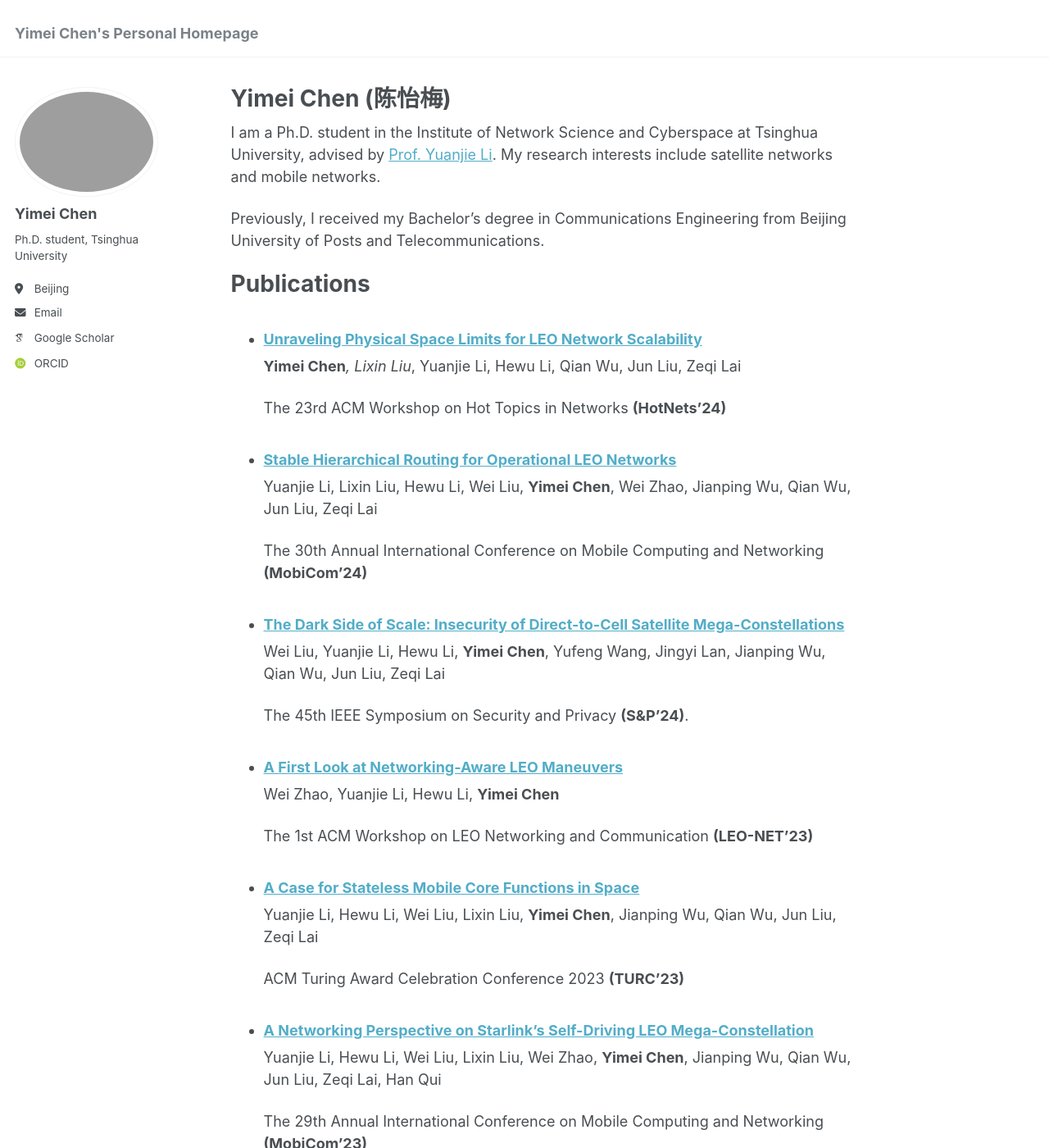
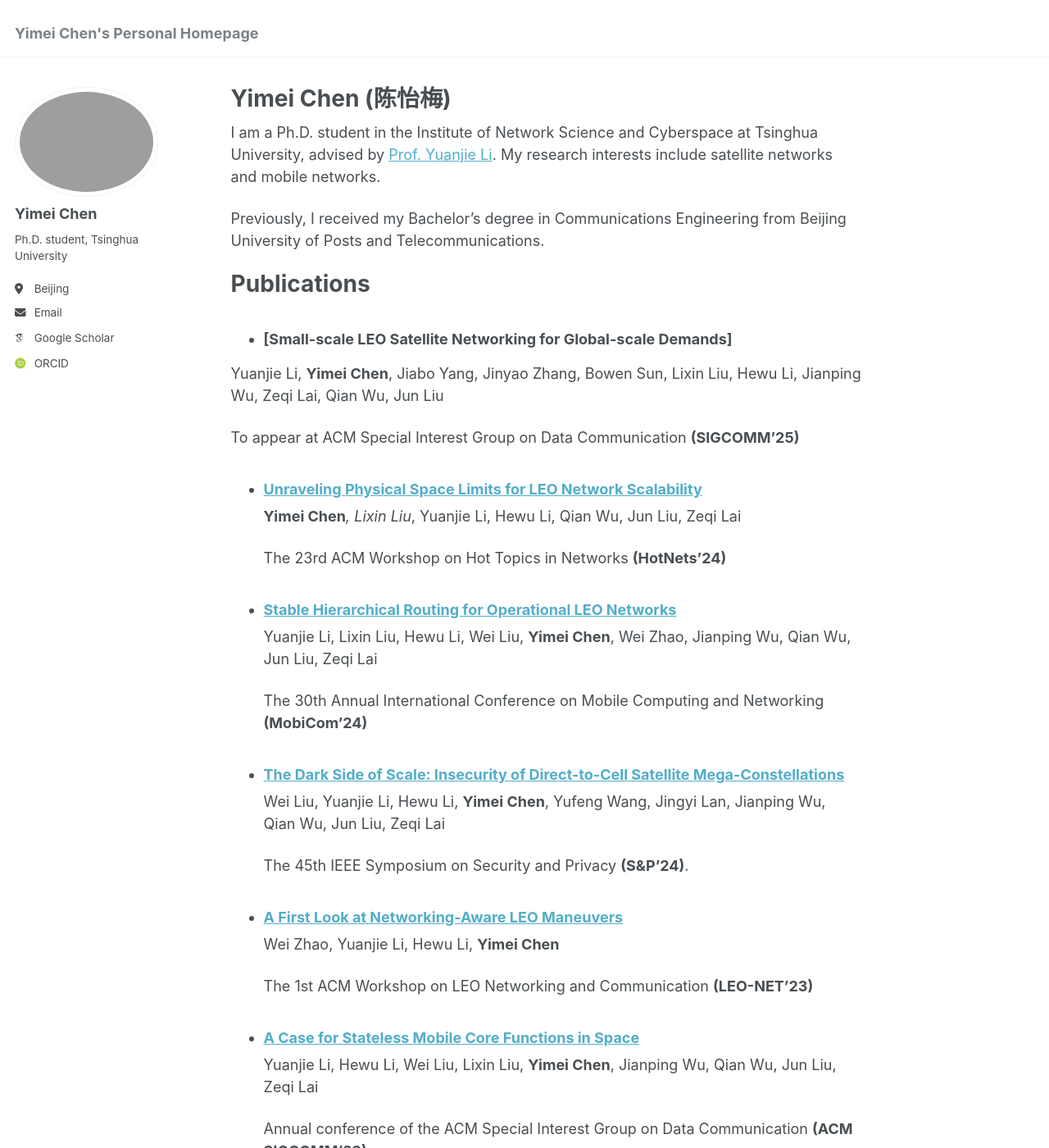
Before and after one commit to cym-network/cym-network.github.io, a Jekyll site: the page built from _pages/about.md, in a window 1280 px wide and 1400 px high. Shown: the whole window at 82% size. Built offline with Jekyll 4.4.1, drawn with Linux system fonts in a browser that asks for light colours; some web fonts are replaced.

Commit message:
Update about.md

```diff
--- a/_pages/about.md
+++ b/_pages/about.md
@@ -13,6 +13,12 @@ Previously, I received my Bachelor’s degree in Communications Engineering from
 
 Publications
 ======
+- ### [Small-scale LEO Satellite Networking for Global-scale Demands]
+
+Yuanjie Li, **Yimei Chen**, Jiabo Yang, Jinyao Zhang, Bowen Sun, Lixin Liu, Hewu Li, Jianping Wu, Zeqi Lai, Qian Wu, Jun Liu
+
+To appear at ACM Special Interest Group on Data Communication **(SIGCOMM'25)**
+
 - ### [Unraveling Physical Space Limits for LEO Network Scalability](https://dl.acm.org/doi/abs/10.1145/3696348.3696885)
 
   **Yimei Chen***, Lixin Liu*, Yuanjie Li, Hewu Li, Qian Wu, Jun Liu, Zeqi Lai
@@ -37,11 +43,12 @@ Publications
 
   The 1st ACM Workshop on LEO Networking and Communication **(LEO-NET'23)**
 
-- ### [A Case for Stateless Mobile Core Functions in Space](https://dl.acm.org/doi/proceedings/10.1145/3614204)
+- ### [A Case for Stateless Mobile Core Functions in Space](https://dl.acm.org/doi/pdf/10.1145/3544216.3544233)
 
   Yuanjie Li, Hewu Li, Wei Liu, Lixin Liu, **Yimei Chen**, Jianping Wu, Qian Wu, Jun Liu, Zeqi Lai
 
-  ACM Turing Award Celebration Conference 2023 **(TURC'23)**
+  Annual conference of the ACM Special Interest Group on Data Communication **(ACM SIGCOMM'22)**.
+
 
 - ### [A Networking Perspective on Starlink's Self-Driving LEO Mega-Constellation](https://dl.acm.org/doi/10.1145/3570361.3592519)
 
```
